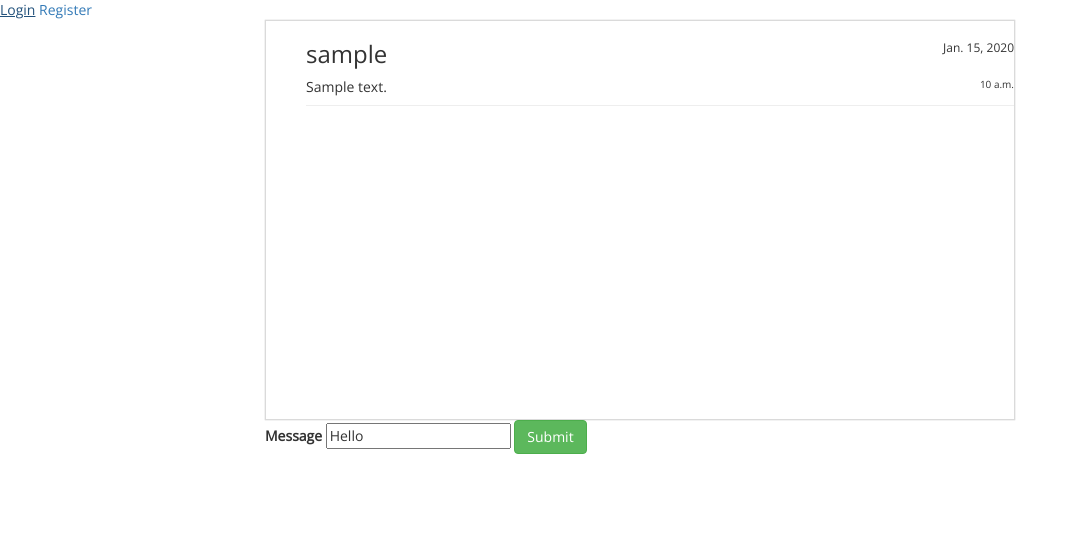
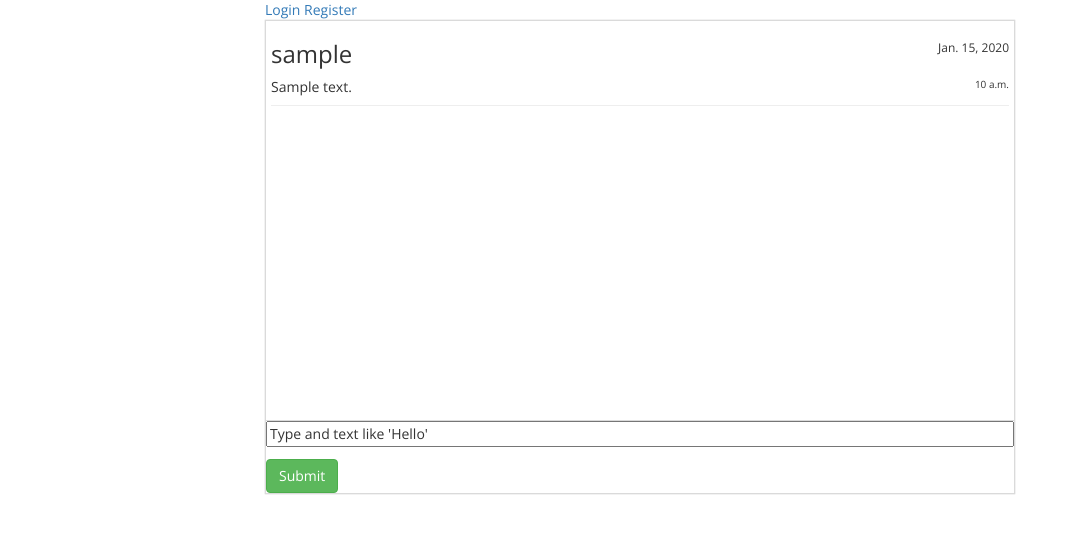
Before and after one commit to chetanya-shrimali/hello-chat-app, a Django app: page / in a window 1280 px wide. Shown: the top 534 px of the page, without its empty margins (0-1078 px from the left). Run offline with Django 3.2, Linux system fonts and the light colour scheme; tables that the repository leaves empty hold one stand-in row (values such as "Sample post"); some libraries are stand-ins or nearby versions.

Commit message:
created chat box
Signed-off-by: Chetanya <chetanyashrimalie5@gmail.com>

```diff
--- a/chat_app/models.py
+++ b/chat_app/models.py
@@ -5,7 +5,8 @@ from django.utils import timezone
 
 class Chat(models.Model):
     user = models.ForeignKey(User, on_delete=models.CASCADE)
-    message = models.CharField(max_length=250, default="Hello")
+    message = models.CharField(max_length=250,
+                               default="Type and text like 'Hello'  ")
     date = models.DateTimeField(default=timezone.now)
 
     def __str__(self):
--- a/chat_app/static/css/style.css
+++ b/chat_app/static/css/style.css
@@ -4,14 +4,19 @@ body {
 
 .chat-box {
     height: 400px;
-    border: 1px solid rgba(72, 72, 72, 0.2);
+    border-bottom: 1px solid rgba(72, 72, 72, 0.2);
     overflow-y: scroll;
-    box-shadow: 0 0 1px rgba(72, 72, 72, 0.4);
+    /*box-shadow: 0 0 1px rgba(72, 72, 72, 0.4);*/
+}
+
+ul {
+    margin: 0px;
+    padding-left: 5px;
+    padding-right: 5px;
 }
 
 li {
     list-style-type: none;
-    margin: 0px;
 }
 
 /* width */
@@ -35,6 +40,32 @@ li {
 ::-webkit-scrollbar-thumb:hover {
     background: rgba(72, 72, 72, 1);
 }
-hr{
+
+hr {
     margin-top: 8px;
 }
+
+#id_message {
+    width: 100%;
+    margin-bottom: -20px;
+}
+
+.btn {
+    margin-top: 0px;
+}
+
+form {
+    padding: 0px;
+    margin: 0px;
+}
+
+.chat-box-parent {
+    height: 100%;
+    border: 1px solid rgba(72, 72, 72, 0.2);
+    box-shadow: 0 0 1px rgba(72, 72, 72, 0.4);
+    padding: 0px;
+}
+
+div {
+    padding: 0px;
+}
--- a/chat_app/templates/index.html
+++ b/chat_app/templates/index.html
@@ -1,34 +1,39 @@
 {% extends 'base.html' %}
 {% block title %}Home{% endblock %}
 {% block body %}
-    <a href="{% url 'chat_app:login' %}">Login</a>
-    <a href="{% url 'chat_app:register' %}">Register</a>
-
     <div class="container">
         <div class="row">
             <div class="col-md-2"></div>
             <div class="col-md-8">
+                <a href="{% url 'chat_app:login' %}">Login</a>
+                <a href="{% url 'chat_app:register' %}">Register</a>
+                <div class="chat-box-parent">
                     <div class="chat-box">
                         <ul>
                             {% for chat in chats %}
-                        <li><h3>{{ chat.user.username }}<span style="float: right;font-size: 12px;">{{ chat.date.date }}</span></h3></li>
+                                <li><h3>{{ chat.user.username }}<span
+                                        style="float: right;font-size: 12px;">{{ chat.date.date }}</span>
+                                </h3></li>
                                 <li style="float: right; font-size: 10px;">{{ chat.date.time }}</li>
                                 <li>{{ chat.message }}</li>
                                 <hr>
                             {% endfor %}
                         </ul>
                     </div>
+                    <form class="form-horizontle" action="" method="post">
                         {% for field in form %}
-                    <form class="form-inline" action="" method="post">
+
                             {% csrf_token %}
                             <div class="form-group">
                                 <div class="text">{{ field.errors }}</div>
-                        <label class="text">{{ field.label }}</label>
-                        {{ field }}
+                                {#                        <label class="text">{{ field.label }}</label>#}
+                                <div>{{ field }}</div>
                             </div>
                         {% endfor %}
-                <button type="submit" class="btn btn-success">Submit</button>
+                        <button type="submit" class="btn btn-success">Submit
+                        </button>
                     </form>
+                </div>
             </div>
             <div class="col-md-2"></div>
         </div>
--- a/chat_app/views.py
+++ b/chat_app/views.py
@@ -16,7 +16,7 @@ class ChatFormView(View):
 
     def get(self, request):
         form = self.form_class(None)
-        chats = Chat.objects.all()
+        chats = Chat.objects.all().order_by('-date')
         return render(request, self.template_name,
                       {'form': form, 'chats': chats})
 
@@ -27,7 +27,7 @@ class ChatFormView(View):
             post = form.save(commit=False)
             post.user = self.request.user
             post.save()
-            chats = Chat.objects.all()
+            chats = Chat.objects.all().order_by('-date')
             return render(request, self.template_name,
                           {'form': form, 'chats': chats})
         else:
```
Lines whose indentation alone changed are shown as unchanged.
